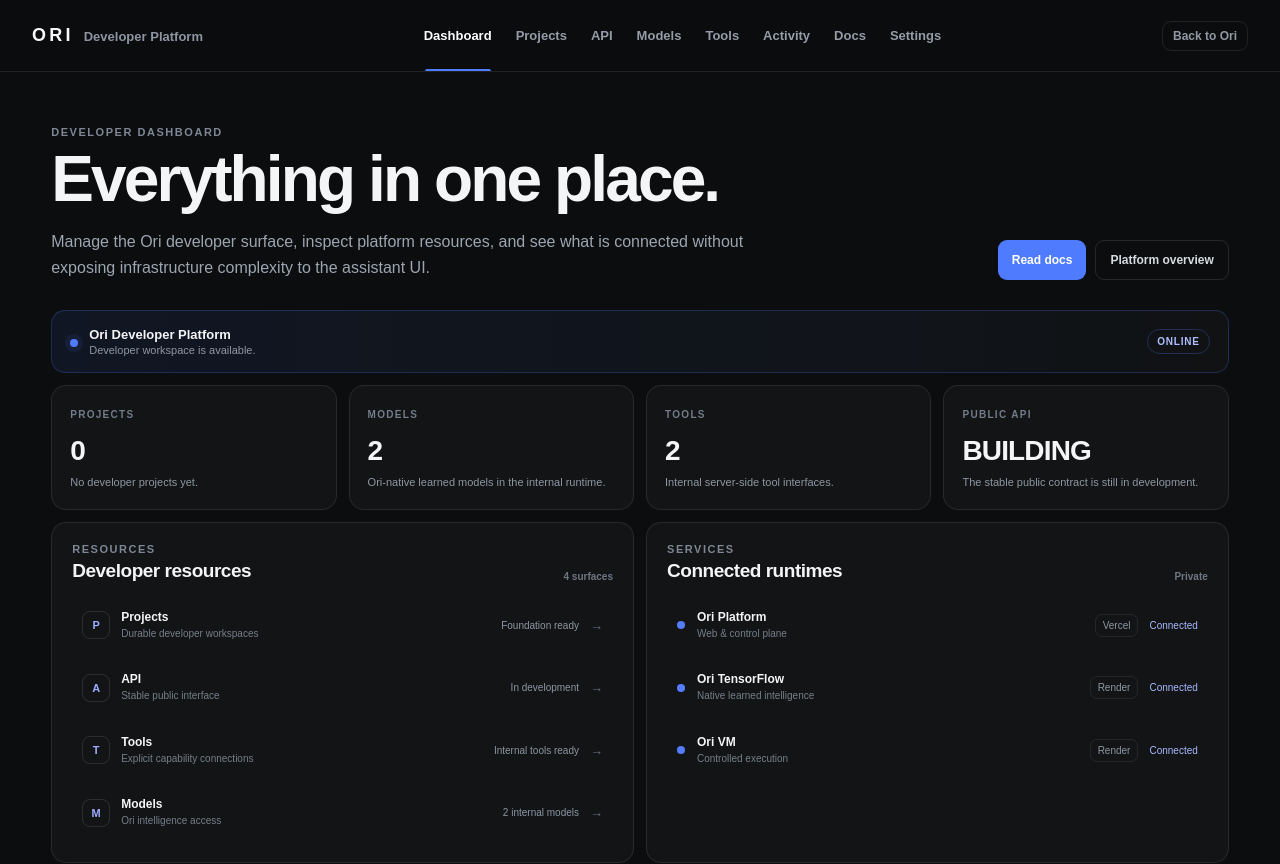
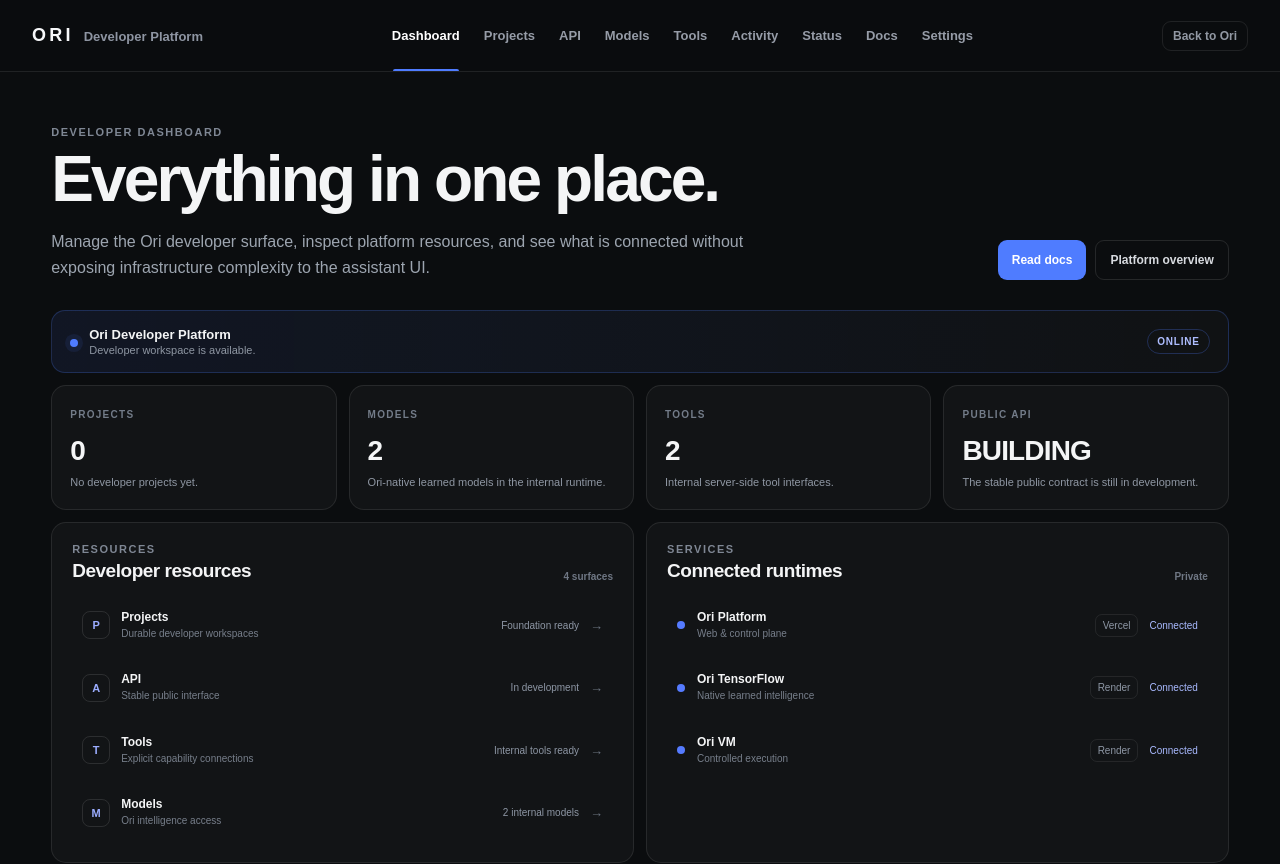
Before and after one commit to 30lnewcomb-byte/ori-platform, a Next.js app in the folder apps/web/: page /developer/dashboard in a window 1280 px wide. Shown: the top 864 px of the page. Built offline with nearby package versions, Linux system fonts and the light colour scheme; a web font is replaced by a local one.

Commit message:
Add Developer Platform status navigation

```diff
--- a/apps/web/components/developer-shell.tsx
+++ b/apps/web/components/developer-shell.tsx
@@ -10,6 +10,7 @@ const developerNav: DeveloperNavItem[] = [
   { label: 'Models', href: '/developer/models' },
   { label: 'Tools', href: '/developer/tools' },
   { label: 'Activity', href: '/developer/activity' },
+  { label: 'Status', href: '/developer/status' },
   { label: 'Docs', href: '/developer/docs' },
   { label: 'Settings', href: '/developer/settings' },
 ]
```
